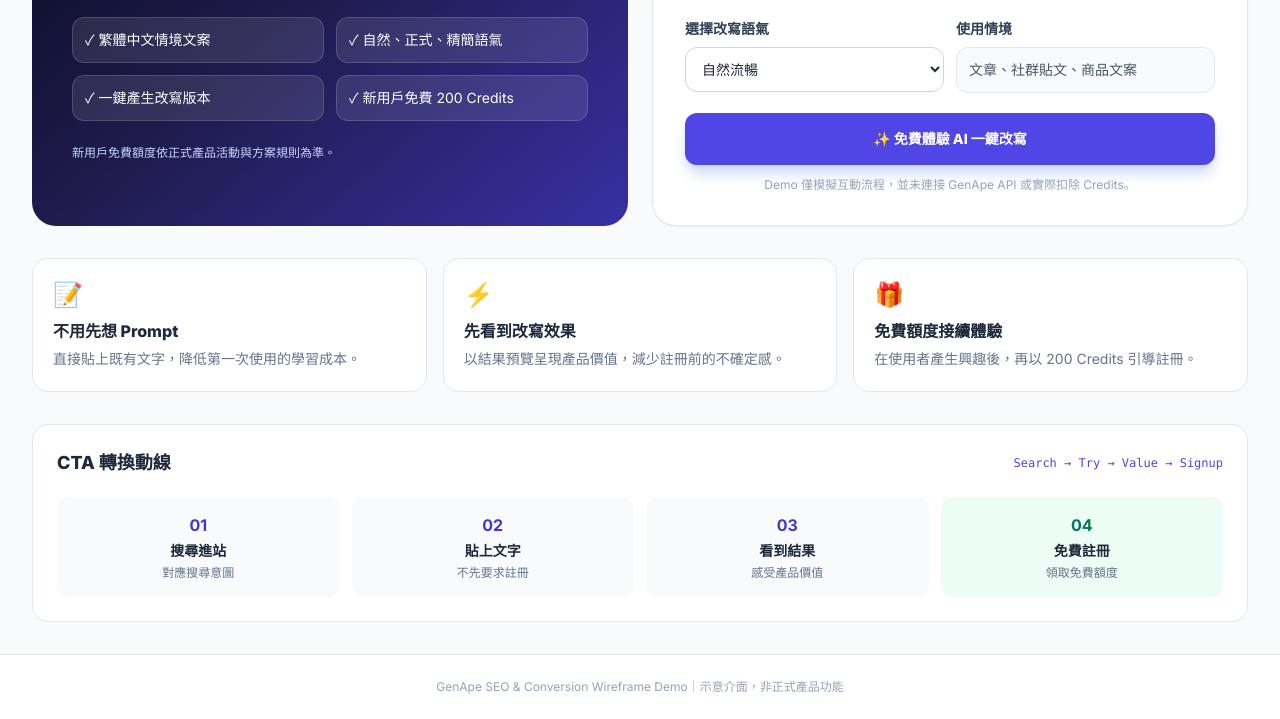
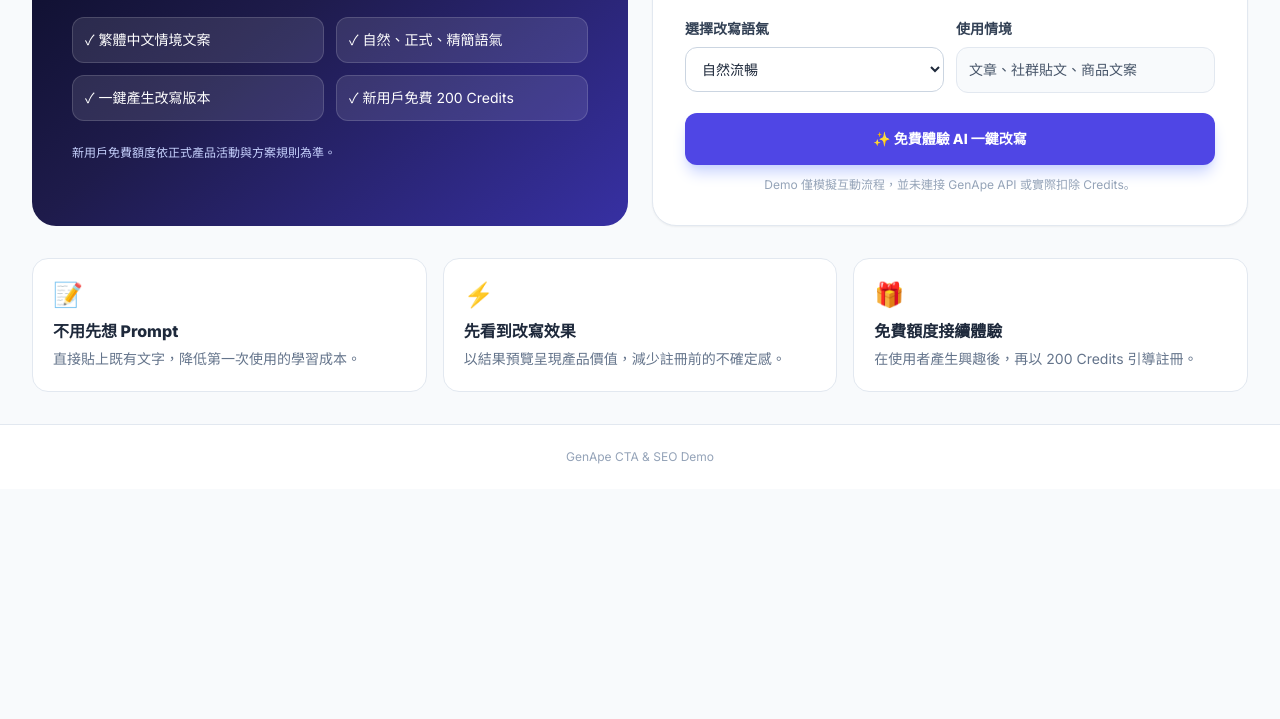
Before and after one commit to yuching1/wg, a plain HTML site: page cta_seo/index.html in a window 1280 px wide. Shown: the part 475-1194 px from the top of the page. After the commit the page ends 964 px from the top, so only its background shows below. Drawn offline with nearby package versions, Linux system fonts and the light colour scheme.

Commit message:
cta_seo
Removed funnel explanation section and updated footer text.

```diff
--- a/cta_seo/index.html
+++ b/cta_seo/index.html
@@ -116,18 +116,7 @@
       </div>
     </section>
 
-    <!-- 漏斗說明 -->
-    <section class="rounded-2xl border border-slate-200 bg-white p-6">
-      <div class="flex flex-wrap items-center justify-between gap-2">
-        <h2 class="text-lg font-extrabold">CTA 轉換動線</h2><span class="seo-only text-xs font-mono text-indigo-600">Search → Try → Value → Signup</span>
-      </div>
-      <div class="mt-5 grid grid-cols-2 lg:grid-cols-4 gap-3 text-center">
-        <div class="rounded-xl bg-slate-50 p-4"><b class="text-indigo-700">01</b><p class="mt-1 text-sm font-bold">搜尋進站</p><p class="mt-1 text-xs text-slate-500">對應搜尋意圖</p></div>
-        <div class="rounded-xl bg-slate-50 p-4"><b class="text-indigo-700">02</b><p class="mt-1 text-sm font-bold">貼上文字</p><p class="mt-1 text-xs text-slate-500">不先要求註冊</p></div>
-        <div class="rounded-xl bg-slate-50 p-4"><b class="text-indigo-700">03</b><p class="mt-1 text-sm font-bold">看到結果</p><p class="mt-1 text-xs text-slate-500">感受產品價值</p></div>
-        <div class="rounded-xl bg-emerald-50 p-4"><b class="text-emerald-700">04</b><p class="mt-1 text-sm font-bold">免費註冊</p><p class="mt-1 text-xs text-slate-500">領取免費額度</p></div>
-      </div>
-    </section>
+
   </main>
 
   <!-- ================= TOPIC CLUSTER DEMO ================= -->
@@ -218,7 +207,7 @@
     </div>
   </main>
 
-  <footer class="border-t border-slate-200 bg-white py-6 text-center text-xs text-slate-400">GenApe SEO & Conversion Wireframe Demo｜示意介面，非正式產品功能</footer>
+  <footer class="border-t border-slate-200 bg-white py-6 text-center text-xs text-slate-400">GenApe CTA & SEO Demo</footer>
 
   <script>
     function switchView(view) {
```
